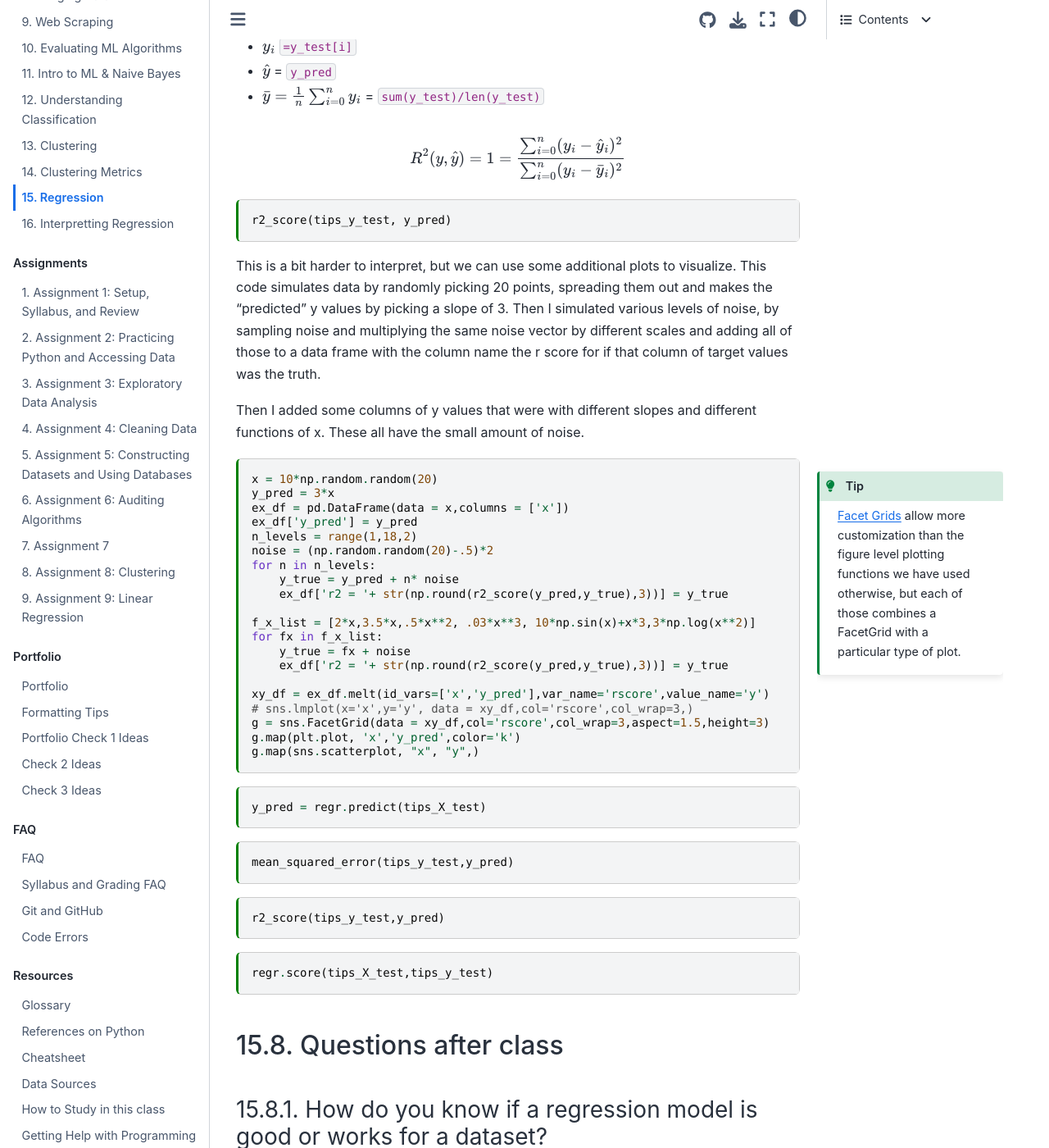
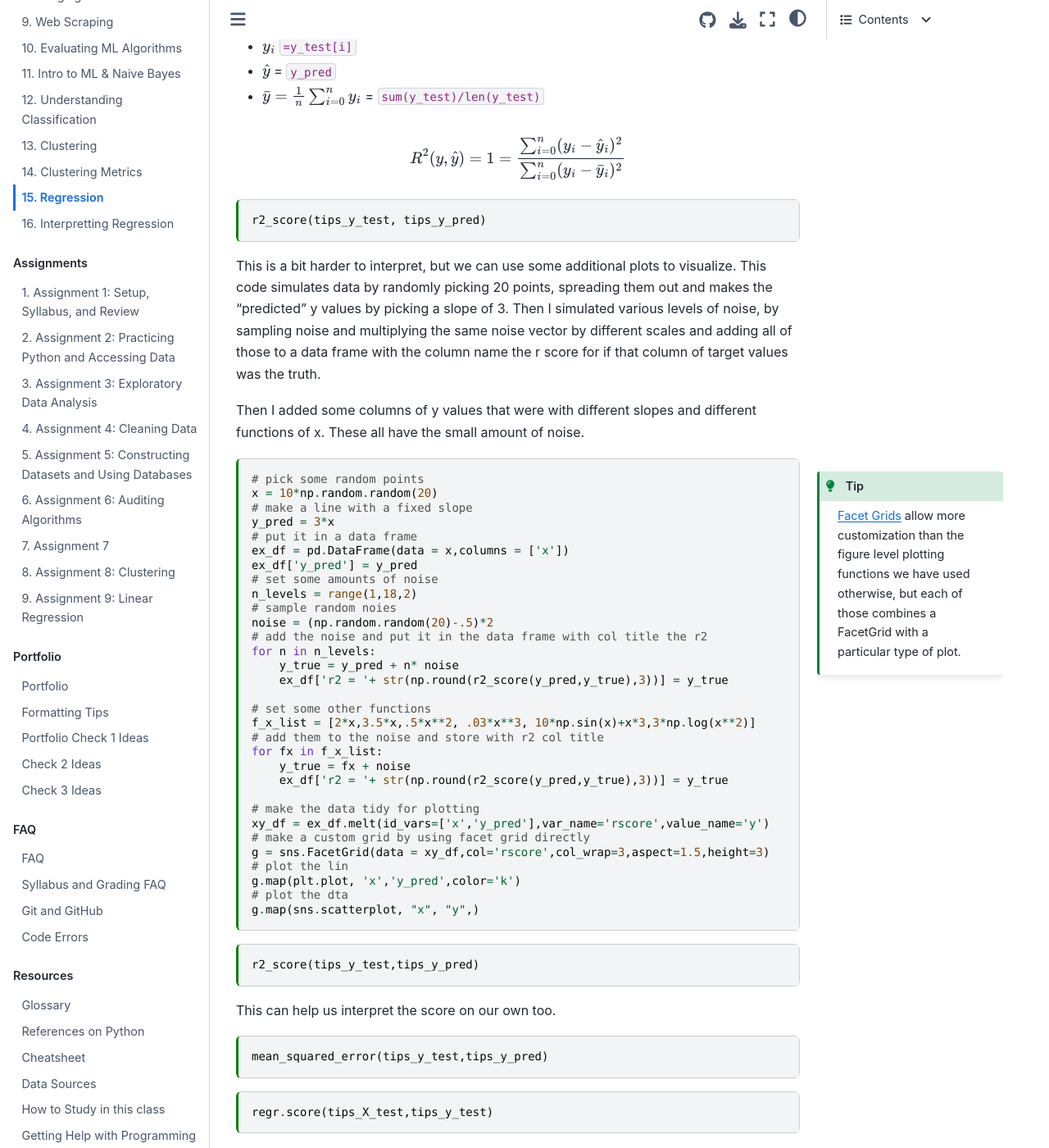
Before and after one commit to rhodyprog4ds/BrownFall23, a Jupyter Book: the page built from notes/2023-10-31.md, in a window 1280 px wide and 1400 px high, scrolled down 6325 px. Shown: the whole window at 82% size. Built offline with Jupyter Book 1.0.4 settings and Sphinx 7.4.7 and the Sphinx Book theme 1.1.4, drawn with Linux system fonts in a browser that asks for light colours; pages that are not in the unit, such as notebooks, are missing from menus; some of the changed text lies outside the part shown.

`````diff
--- a/notes/2023-10-31.md
+++ b/notes/2023-10-31.md
@@ -117,7 +117,7 @@ regr.fit(tips_X_train, tips_y_train)
 we also can predict as before
 
 ```{code-cell} ipython3
-y_pred = regr.predict(tips_X_test)
+tips_y_pred = regr.predict(tips_X_test)
 ```
 
 
@@ -187,7 +187,7 @@ slope*tips_X_test[0] + intercept
 and see that this matches exactly the prediction from the `predict` method.
 
 ```{code-cell} ipython3
-y_pred[0]
+tips_y_pred[0]
 ```
 
 ```{important}
@@ -202,7 +202,7 @@ Since we only have one feature, we can visualize what was learned here.  We will
 
 ```{code-cell} ipython3
 plt.scatter(tips_X_test,tips_y_test, color='black')
-plt.scatter(tips_X_test,y_pred, color='blue')
+plt.scatter(tips_X_test,tips_y_pred, color='blue')
 ```
 
 This plots the predictions in blue vs the real data in black.  The above uses them both as scatter plots to make it more clear, below, like in class, I'll use a normally inconvenient aspect of a line plot to show all the predictions the model could make in this range.
@@ -210,7 +210,7 @@ This plots the predictions in blue vs the real data in black.  The above uses th
 
 ```{code-cell} ipython3
 plt.scatter(tips_X_test,tips_y_test, color='black')
-plt.plot(tips_X_test,y_pred, color='blue')
+plt.plot(tips_X_test,tips_y_pred, color='blue')
 ```
 
 Since the predictions are prefectly in a line, if I use a line plot instead of scatter to connect them all, it makes a line.
@@ -242,7 +242,7 @@ The `;` at the end of each line suppressed the text output.
 
 ```{code-cell} ipython3
 # plot line prediction
-plt.plot(tips_X_test, y_pred, color='blue', linewidth=3);
+plt.plot(tips_X_test, tips_y_pred, color='blue', linewidth=3);
 
 # draw vertical lines from each data point to its predict value
 [plt.plot([x,x],[yp,yt], color='red', linewidth=3, markevery=[0], marker ='^')
@@ -258,7 +258,7 @@ mean squared error.
 To see mroe about how the code above works:
 ```{code-cell} ipython3
 :tags: ["hide-cell"]
-plt.plot(tips_X_test, y_pred, color='blue', linewidth=3);
+plt.plot(tips_X_test, tips_y_pred, color='blue', linewidth=3);
 
 # draw vertical lines from each data point to its predict value
 for i in range(len(tips_X_test)):
@@ -335,9 +336,8 @@ $$ R^2(y, \hat{y}) = 1 = \frac{\sum_{i=0}^n (y_i - \hat{y}_i)^2}{\sum_{i=0}^n (y
 
 
 ```{code-cell} ipython3
-r2_score(tips_y_test, y_pred)
+r2_score(tips_y_test, tips_y_pred)
 ```
-
 
 
 This is a bit harder to interpret, but we can use some additional plots to
@@ -356,39 +356,51 @@ particular type of plot.
 ````
 
 ```{code-cell} ipython3
+# pick some random points
 x = 10*np.random.random(20)
+# make a line with a fixed slope
 y_pred = 3*x
+# put it in a data frame
 ex_df = pd.DataFrame(data = x,columns = ['x'])
 ex_df['y_pred'] = y_pred
+# set some amounts of noise
 n_levels = range(1,18,2)
+# sample random noies
 noise = (np.random.random(20)-.5)*2
+# add the noise and put it in the data frame with col title the r2
 for n in n_levels:
     y_true = y_pred + n* noise
     ex_df['r2 = '+ str(np.round(r2_score(y_pred,y_true),3))] = y_true
 
+# set some other functions
 f_x_list = [2*x,3.5*x,.5*x**2, .03*x**3, 10*np.sin(x)+x*3,3*np.log(x**2)]
+# add them to the noise and store with r2 col title
 for fx in f_x_list:
     y_true = fx + noise
     ex_df['r2 = '+ str(np.round(r2_score(y_pred,y_true),3))] = y_true
 
+# make the data tidy for plotting
 xy_df = ex_df.melt(id_vars=['x','y_pred'],var_name='rscore',value_name='y')
-# sns.lmplot(x='x',y='y', data = xy_df,col='rscore',col_wrap=3,)
+# make a custom grid by using facet grid directly
 g = sns.FacetGrid(data = xy_df,col='rscore',col_wrap=3,aspect=1.5,height=3)
+# plot the lin
 g.map(plt.plot, 'x','y_pred',color='k')
+# plot the dta
 g.map(sns.scatterplot, "x", "y",)
 ```
 
+
 ```{code-cell} ipython3
-y_pred = regr.predict(tips_X_test)
+r2_score(tips_y_test,tips_y_pred)
 ```
 
+This can help us interpret the score on our own too.
+
 ```{code-cell} ipython3
-mean_squared_error(tips_y_test,y_pred)
+mean_squared_error(tips_y_test,tips_y_pred)
 ```
 
-```{code-cell} ipython3
-r2_score(tips_y_test,y_pred)
-```
+
 
 ```{code-cell} ipython3
 regr.score(tips_X_test,tips_y_test)
`````
Also changed, not shown: other parts of notes/2023-10-31.md (+1 -0 lines), assignments/09-regression.md (+10 -0 lines), notes/2023-11-02.md (+25 -9 lines).
